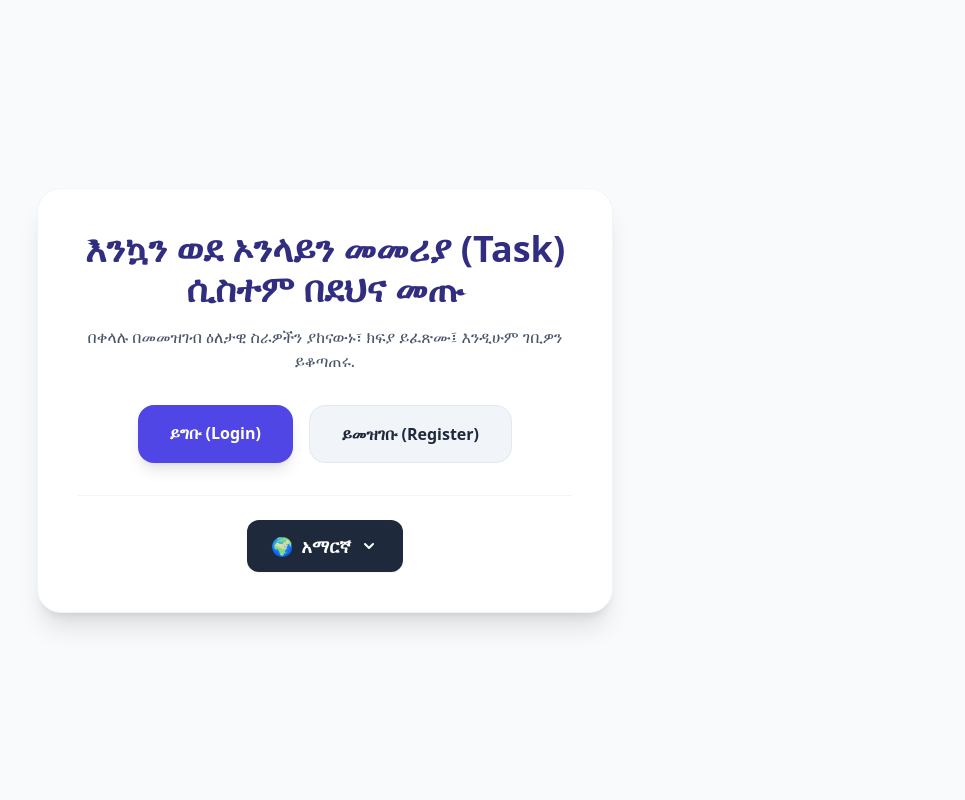
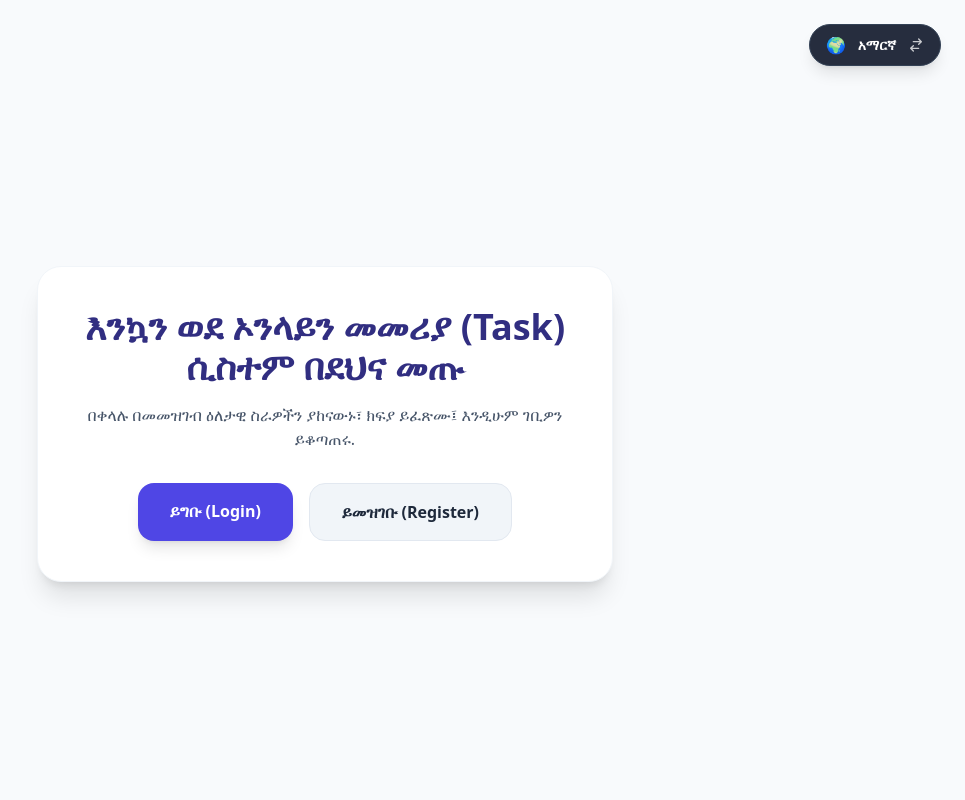
Before and after one commit to gedamuayana/my_shop, a Django app: page /en/ in a window 1280 px wide. Shown: the whole page, without its empty margins (315-1280 px from the left). Run offline with Django 5.2, Linux system fonts and the light colour scheme; some libraries are stand-ins or nearby versions.

Commit message:
Update language switcher to CBE style

```diff
--- a/templates/home.html
+++ b/templates/home.html
@@ -7,8 +7,31 @@
     <title>ዋና ገጽ</title>
     <script src="https://cdn.tailwindcss.com"></script>
 </head>
-<body class="bg-slate-50 font-sans min-h-screen flex flex-col items-center justify-center p-4">
-    <div class="text-center max-w-xl bg-white p-10 rounded-3xl shadow-xl border border-slate-100">
+<body class="bg-slate-50 font-sans min-h-screen flex flex-col items-center justify-center p-4 relative">
+
+    <div class="absolute top-6 right-6 z-50">
+        <form action="{% url 'set_language' %}" method="post">
+            {% csrf_token %}
+            <input type="hidden" name="next" value="{{ request.get_full_path }}">
+
+            {% get_current_language as CURRENT_LANG %}
+            {% if CURRENT_LANG == 'en' %}
+                <button type="submit" name="language" value="am" class="flex items-center gap-3 px-4 py-2 bg-slate-900/90 hover:bg-slate-950 text-white rounded-full transition-all shadow-lg border border-slate-700 text-sm font-semibold backdrop-blur-sm">
+                    <span class="text-base">🌍</span>
+                    <span>አማርኛ</span>
+                    <svg class="w-4 h-4 opacity-75" fill="none" stroke="currentColor" viewBox="0 0 24 24"><path stroke-linecap="round" stroke-linejoin="round" stroke-width="2" d="M8 7h12m0 0l-4-4m4 4l-4 4m0 6H4m0 0l4 4m-4-4l4-4"></path></svg>
+                </button>
+            {% else %}
+                <button type="submit" name="language" value="en" class="flex items-center gap-3 px-4 py-2 bg-slate-900/90 hover:bg-slate-950 text-white rounded-full transition-all shadow-lg border border-slate-700 text-sm font-semibold backdrop-blur-sm">
+                    <span class="text-base">🌍</span>
+                    <span>English</span>
+                    <svg class="w-4 h-4 opacity-75" fill="none" stroke="currentColor" viewBox="0 0 24 24"><path stroke-linecap="round" stroke-linejoin="round" stroke-width="2" d="M8 7h12m0 0l-4-4m4 4l-4 4m0 6H4m0 0l4 4m-4-4l4-4"></path></svg>
+                </button>
+            {% endif %}
+        </form>
+    </div>
+
+    <div class="text-center max-w-xl bg-white p-10 rounded-3xl shadow-xl border border-slate-100 mt-12">
         <h1 class="text-4xl font-black text-indigo-900 mb-4">
             እንኳን ወደ ኦንላይን መመሪያ (Task) ሲስተም በደህና መጡ
         </h1>
@@ -24,26 +47,7 @@
                 <a href="{% url 'register' %}" class="px-8 py-4 bg-slate-100 hover:bg-slate-200 text-slate-800 font-extrabold rounded-2xl border border-slate-200 transition-all">ይመዝገቡ (Register)</a>
             {% endif %}
         </div>
+    </div>
 
-        <div class="mt-8 flex justify-center border-t pt-6 border-slate-100">
-            <form action="{% url 'set_language' %}" method="post">
-                {% csrf_token %}
-                <input type="hidden" name="next" value="{{ request.get_full_path }}">
-
-                {% get_current_language as CURRENT_LANG %}
-                {% if CURRENT_LANG == 'en' %}
-                    <button type="submit" name="language" value="am" class="flex items-center gap-2 px-6 py-3 bg-slate-800 hover:bg-slate-900 text-white rounded-xl transition-all shadow-sm font-bold text-lg">
-                        <span>🌍</span> አማርኛ
-                        <svg class="w-5 h-5 fill-current" viewBox="0 0 20 20"><path d="M5.293 7.293a1 1 0 011.414 0L10 10.586l3.293-3.293a1 1 0 111.414 1.414l-4 4a1 1 0 01-1.414 0l-4-4a1 1 0 010-1.414z" clip-rule="evenodd" fill-rule="evenodd"></path></svg>
-                    </button>
-                {% else %}
-                    <button type="submit" name="language" value="en" class="flex items-center gap-2 px-6 py-3 bg-slate-800 hover:bg-slate-900 text-white rounded-xl transition-all shadow-sm font-bold text-lg">
-                        <span>🌍</span> English
-                        <svg class="w-5 h-5 fill-current" viewBox="0 0 20 20"><path d="M5.293 7.293a1 1 0 011.414 0L10 10.586l3.293-3.293a1 1 0 111.414 1.414l-4 4a1 1 0 01-1.414 0l-4-4a1 1 0 010-1.414z" clip-rule="evenodd" fill-rule="evenodd"></path></svg>
-                    </button>
-                {% endif %}
-            </form>
-        </div>
-    </div>
 </body>
 </html>
```
